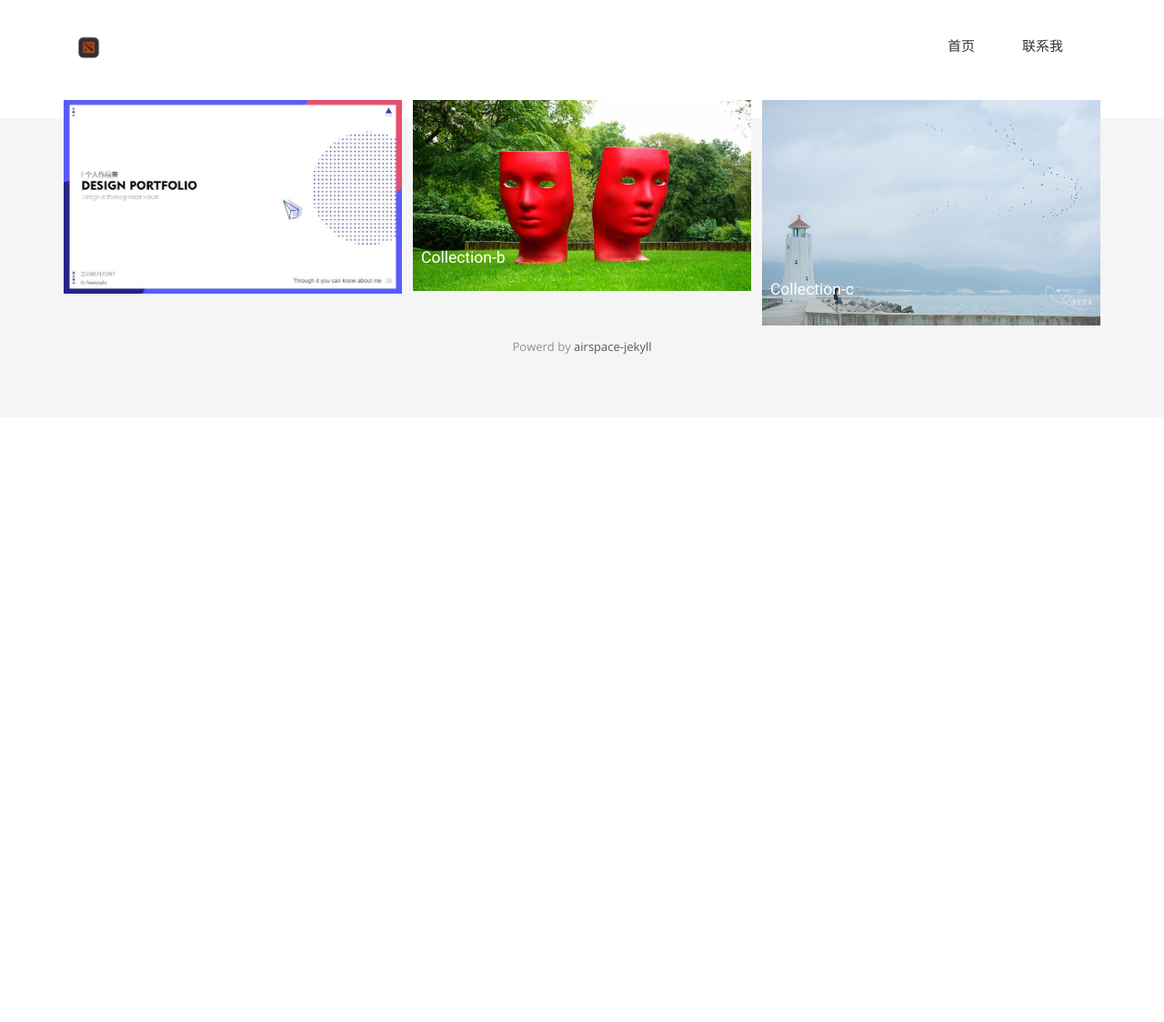
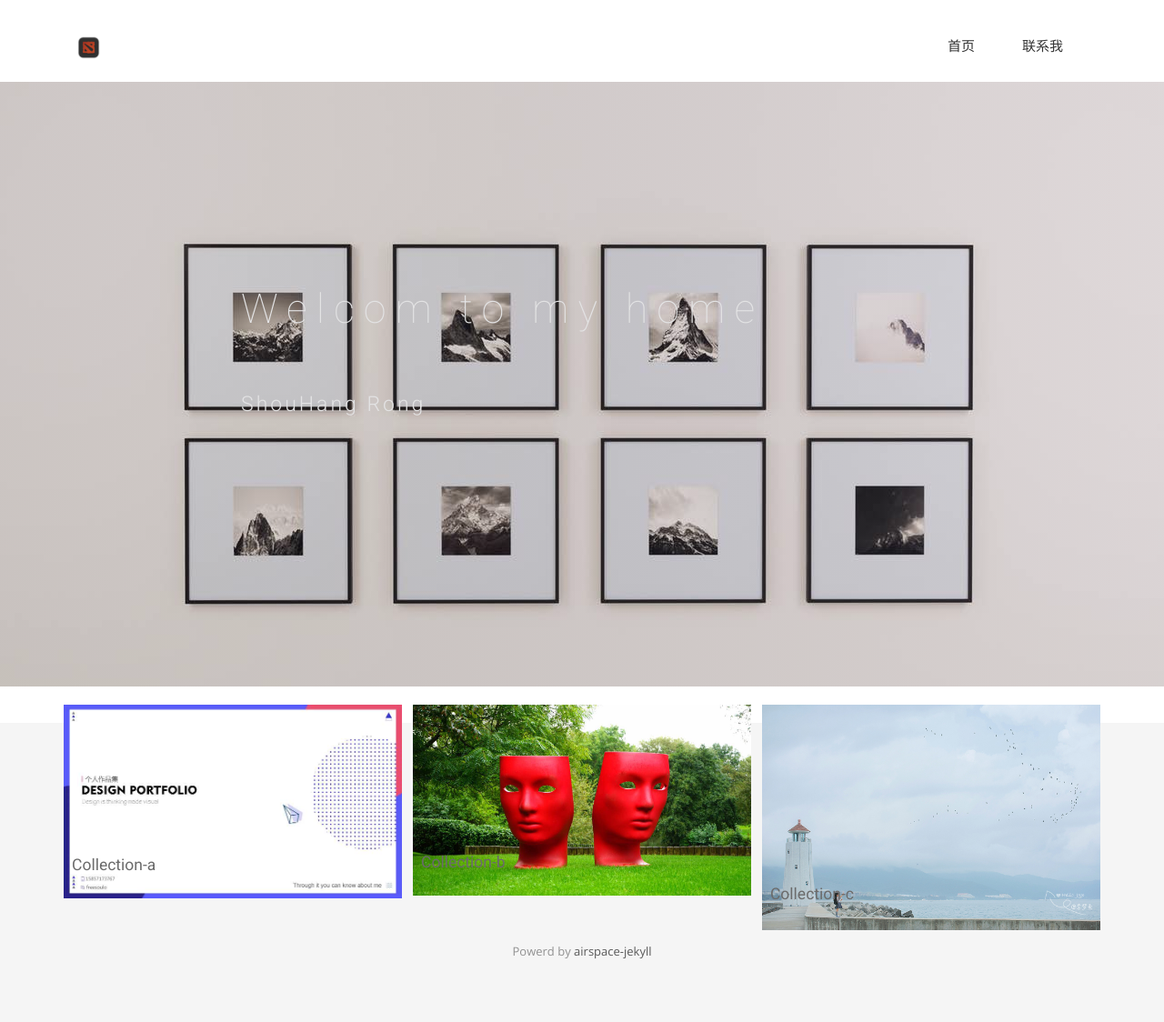
Before and after one commit to shuohanr/back.shuohanr.github.io, a Jekyll site: the page built from index.html, in a window 1280 px wide. Shown: the whole page at 91% size. Built offline with Jekyll 4.4.1, drawn with Linux system fonts in a browser that asks for light colours; nearby versions of some CDN libraries; some web fonts are replaced; before the commit the page ends 900 px from its top, so only the background shows below that.

Commit message:
修改主题颜色看看效果

```diff
--- a/contact.html
+++ b/contact.html
@@ -5,7 +5,6 @@ permalink: /contact/
 ---
 
 <!-- Slider Start -->
-<!--
 <section id="global-header">
   <div class="container">
     <div class="row">
--- a/css/airspace.css
+++ b/css/airspace.css
@@ -114,7 +114,7 @@ font header .navbar-default .navbar-nav li a:hover {
   width: 100%;
   height: 100%;
   background: linear-gradient(to left, #8b86a3, #322e40);
-  opacity: 0.8;
+  opacity: 0.2;
 }
 #slider .block {
   color: #E3E3E4;
--- a/css/chapter.css
+++ b/css/chapter.css
@@ -44,7 +44,7 @@
   }
 
   .chapters .chapter_inner .chapter_number, .chapters .chapter_inner .chapter_title {
-    color: #ffffff;
+    color: #6B6B6B;
   }
 
   .chapters .chapter_inner .chapter_number {
--- a/index.html
+++ b/index.html
@@ -5,20 +5,18 @@ permalink: /
 ---
 
 <!-- Slider Start -->
-<!--
 <section id="slider">
   <div class="container">
     <div class="row">
       <div class="col-md-10 col-md-offset-2">
         <div class="block">
-          <h1 class="animated fadeInUp">BOYUAN Open Source 作品</h1>
-          <p class="animated fadeInUp">We like to share software base technology <br> 我们喜欢分享软件基础技术 <br> To make developers more focus on business code <br> 让开发者更专注于业务代码</p>
+          <h1 class="animated fadeInUp">Welcom to my home</h1>
+          <p class="animated fadeInUp">ShouHang Rong</p>
         </div>
       </div>
     </div>
   </div>
 </section>
--->
 <section class="chapters cf">
   <div class="wrapper">
   {% for post in site.posts %}
```
Also changed, not shown: other parts of contact.html (+0 -2 lines).
